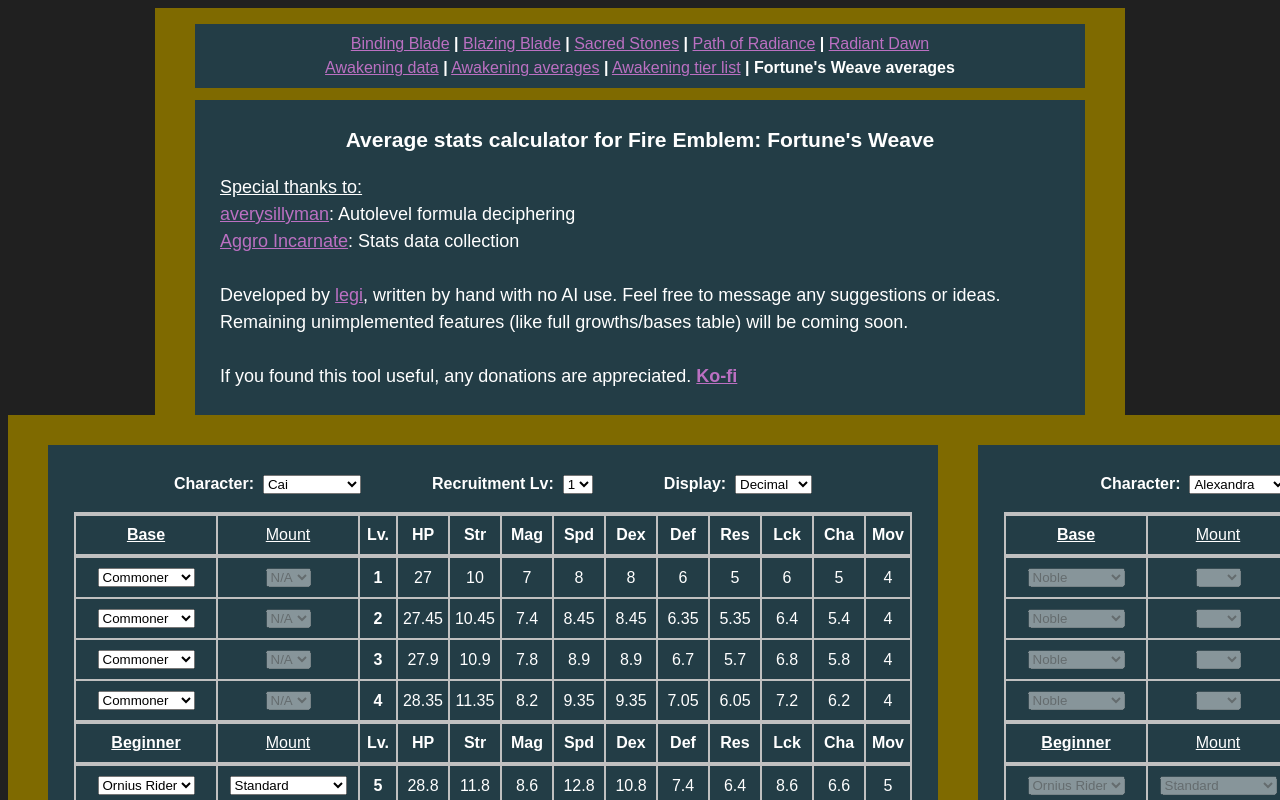
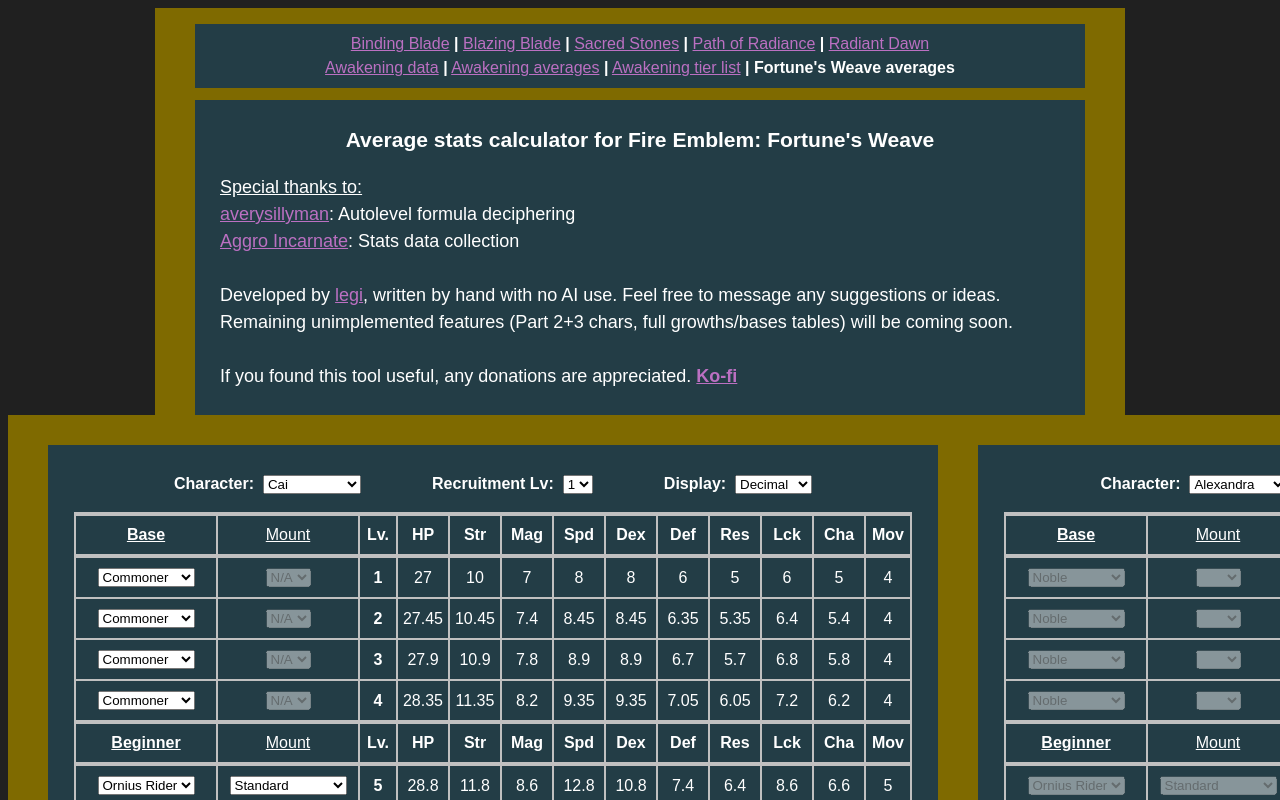
Before and after one commit to legicode/fortunesweaveaverages, a plain HTML site: page index.html in a window 1280 px wide. Shown: the top 800 px of the page. Drawn offline with Linux system fonts and the light colour scheme.

Commit message:
Add files via upload

```diff
--- a/index.html
+++ b/index.html
@@ -26,7 +26,7 @@
 				<u>Special thanks to:</u><br />
 				<a href="https://www.reddit.com/r/fireemblem/comments/1xfi42m/fortunes_weave_base_stats_and_almost_exact/">averysillyman</a>: Autolevel formula deciphering<br />
 				<a href="https://forums.serenesforest.net/topic/108442-starting-to-collect-recruitment-data/#findComment-6193231">Aggro Incarnate</a>: Stats data collection<br /><br />
-				Developed by <a href="https://bsky.app/profile/homestar.bsky.social">legi</a>, written by hand with no AI use. Feel free to message any suggestions or ideas. Remaining unimplemented features (like full growths/bases table) will be coming soon.<br /><br />
+				Developed by <a href="https://bsky.app/profile/homestar.bsky.social">legi</a>, written by hand with no AI use. Feel free to message any suggestions or ideas. Remaining unimplemented features (Part 2+3 chars, full growths/bases tables) will be coming soon.<br /><br />
 				If you found this tool useful, any donations are appreciated. <a href="https://ko-fi.com/legitimart"><b>Ko-fi</b></a>
 			</td></tr>
 		</table>
```
